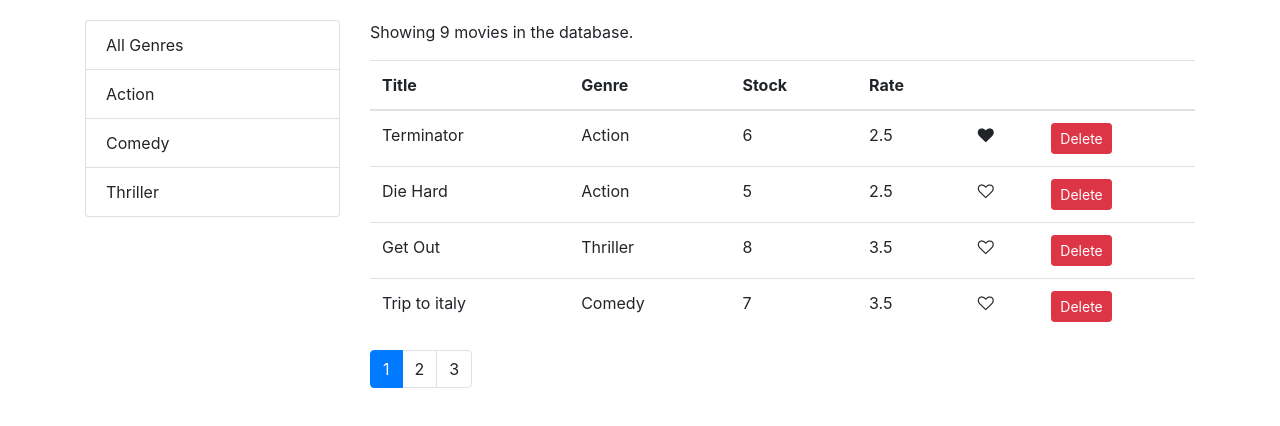
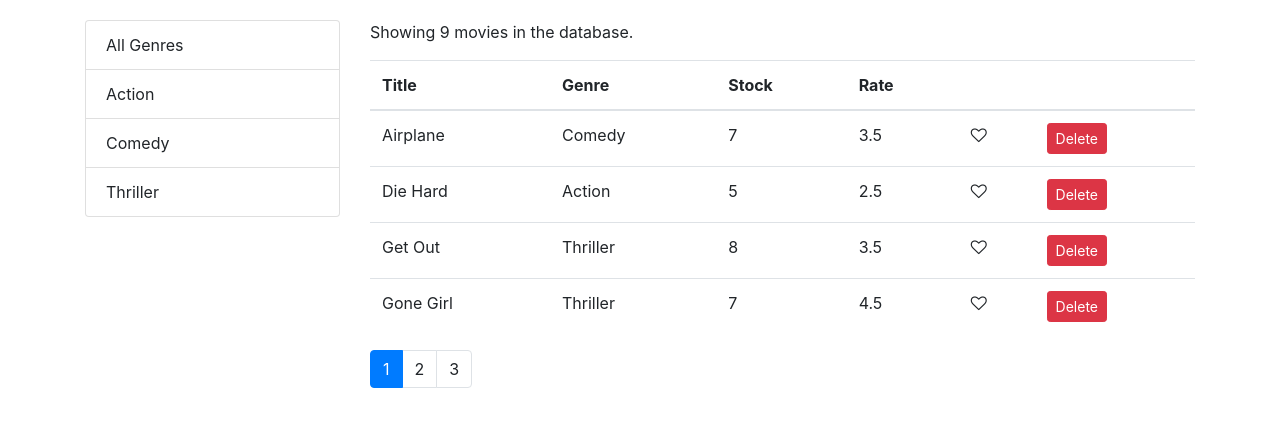
Before and after one commit to cisu/Mastering_React_vidly, a React (Create React App) app: page / in a window 1280 px wide. Shown: the top 426 px of the page. Built offline with nearby package versions, Linux system fonts and the light colour scheme.

Commit message:
Sorting- Implementing Sorting

```diff
--- a/src/components/movies.jsx
+++ b/src/components/movies.jsx
@@ -5,6 +5,7 @@
 import {getMovies} from '../services/fakeMovieService';
 import {getGenres} from '../services/fakeGenreService';
 import {paginate} from '../utils/paginate';
+import _ from 'lodash';
 
 class Movies extends Component {
   state = {
@@ -13,6 +14,7 @@
     genres: [],
     currentPage: 1,
     pageSize: 4,
+    sortColumn: {path: 'title', order: 'asc'},
   };
 
   componentDidMount() {
@@ -49,7 +51,14 @@
   }
 
   handleSort = path => {
-    console.log(path);
+    const sortColumn = {...this.state.sortColumn};
+    if (sortColumn.path === path)
+      sortColumn.order = sortColumn.order === 'asc' ? 'desc' : 'asc';
+     else {
+      sortColumn.path = path;
+      sortColumn.order = 'asc ';
+    }
+    this.setState({sortColumn});
   };
 
   render() {
@@ -57,6 +66,7 @@
     const {
       pageSize,
       currentPage,
+      sortColumn,
       selectedGenre,
       movies: allMovies,
     } = this.state;
@@ -68,7 +78,9 @@
         ? allMovies.filter(m => m.genre._id === selectedGenre._id)
         : allMovies;
 
-    const movies = paginate(filtered, currentPage, pageSize);
+    const sorted = _.orderBy(filtered, [sortColumn.path], [sortColumn.order]);
+
+    const movies = paginate(sorted, currentPage, pageSize);
 
     return (
       <div className='row'>
```
Also changed, not shown: 1 other file (tests, documents, lock files or other folders).
